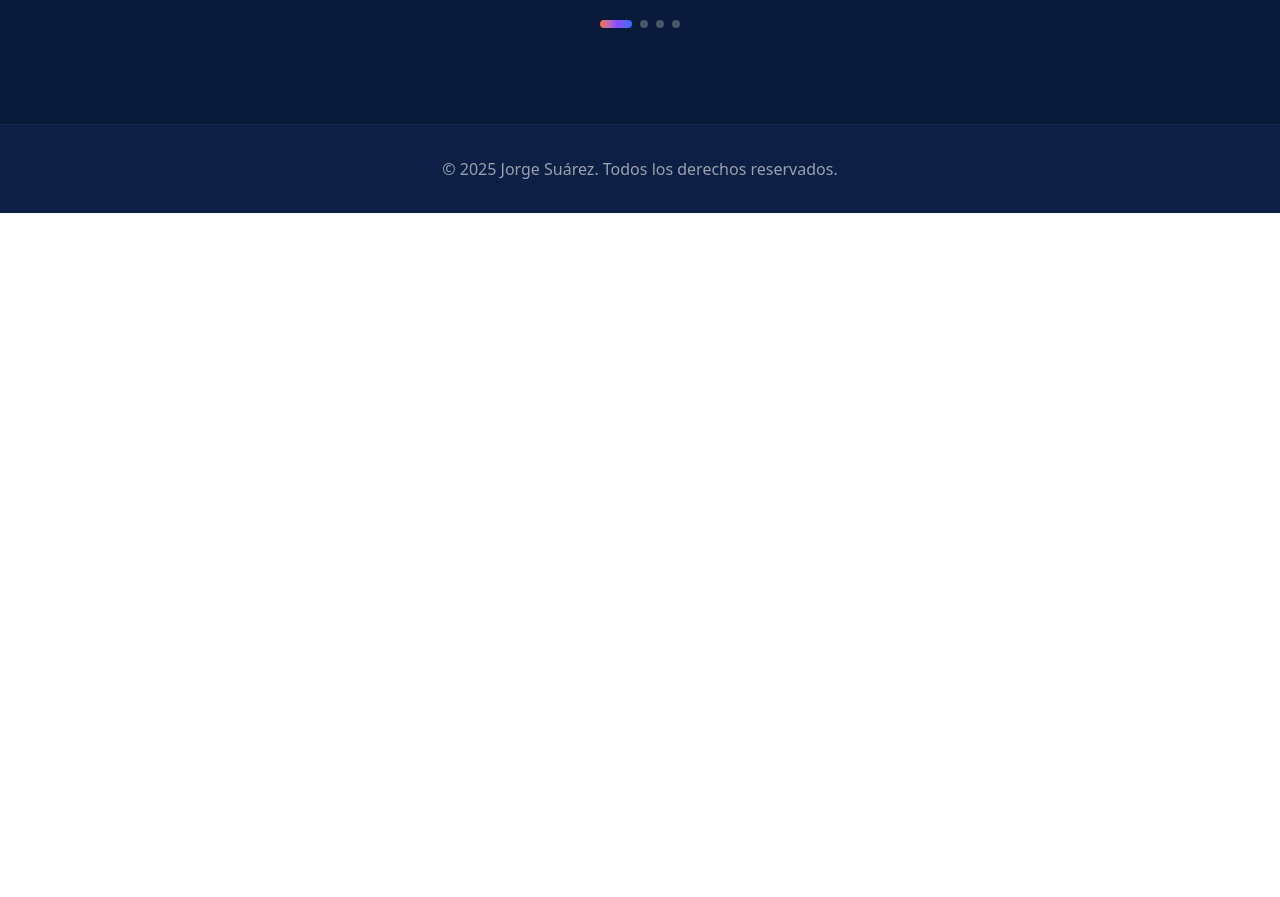
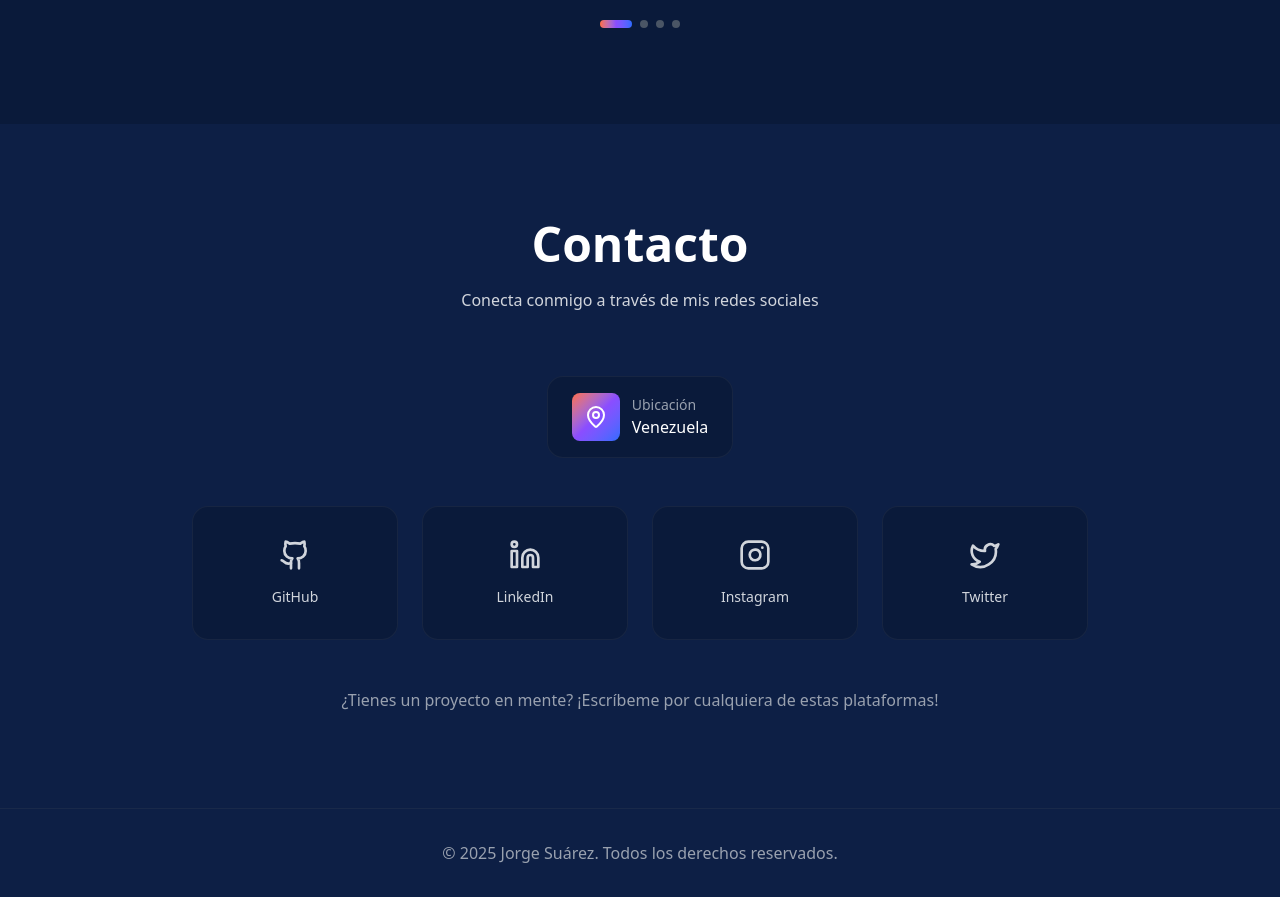
Before and after one commit to JASR2003/SitioWebPersonal-V2, a React (Vite) app: page / in a window 1280 px wide. Shown: the part 6360-7257 px from the top of the page. Before the commit the page ends 6573 px from the top, so only its background shows below. Built offline with nearby package versions, Linux system fonts and the light colour scheme.

Commit message:
Plantilla contacto

```diff
--- a/src/App.jsx
+++ b/src/App.jsx
@@ -4,6 +4,7 @@ import { Skills } from './components/Skills';
 import { Experience } from './components/Experience';
 import { Projects } from './components/Projects';
 import { Education } from './components/Education';
+import { Contact } from './components/Contact';
 
 function App() {
   return (
@@ -16,6 +17,7 @@ function App() {
         <Experience />
         <Projects />
         <Education />
+        <Contact />
       </main>
 
       <footer className="bg-[#0D1F45] py-8 border-t border-gray-700/30">
--- a/src/components/Contact.jsx
+++ b/src/components/Contact.jsx
@@ -0,0 +1,85 @@
+import { Github, Linkedin, Instagram, Twitter, MapPin } from 'lucide-react';
+
+export function Contact() {
+    const socialLinks = [
+        {
+            name: 'GitHub',
+            icon: <Github className="w-8 h-8" />,
+            url: 'https://github.com/jorgesuarez',
+            color: 'hover:bg-gray-900 dark:hover:bg-white',
+            textColor: 'hover:text-white dark:hover:text-gray-900'
+        },
+        {
+            name: 'LinkedIn',
+            icon: <Linkedin className="w-8 h-8" />,
+            url: 'https://linkedin.com/in/jorgesuarez',
+            color: 'hover:bg-[#0077B5]',
+            textColor: 'hover:text-white'
+        },
+        {
+            name: 'Instagram',
+            icon: <Instagram className="w-8 h-8" />,
+            url: 'https://instagram.com/jorgesuarez',
+            color: 'hover:bg-gradient-to-br hover:from-[#FF6A3D] hover:via-[#FF3D4E] hover:to-[#8B4DFF]',
+            textColor: 'hover:text-white'
+        },
+        {
+            name: 'Twitter',
+            icon: <Twitter className="w-8 h-8" />,
+            url: 'https://twitter.com/jorgesuarez',
+            color: 'hover:bg-[#1DA1F2]',
+            textColor: 'hover:text-white'
+        }
+    ];
+
+    return (
+        <section id="contacto" className="py-16 md:py-24 px-6 bg-[#0D1F45] transition-colors duration-300">
+            <div className="container mx-auto max-w-6xl">
+                <div className="text-center mb-12 md:mb-16">
+                    <h2 className="text-3xl md:text-4xl lg:text-5xl font-semibold mb-5 text-white">
+                        Contacto
+                    </h2>
+                    <p className="text-gray-300 max-w-2xl mx-auto">
+                        Conecta conmigo a través de mis redes sociales
+                    </p>
+                </div>
+
+                {/* Location */}
+                <div className="flex justify-center mb-12">
+                    <div className="flex items-center gap-3 px-6 py-4 rounded-2xl bg-[#0A1A3A] border border-gray-700/30">
+                        <div className="p-3 rounded-lg bg-gradient-to-br from-[#FF6A3D] via-[#8B4DFF] to-[#296BFF]">
+                            <MapPin className="w-6 h-6 text-white" />
+                        </div>
+                        <div className="text-left">
+                            <p className="text-sm text-gray-400">Ubicación</p>
+                            <p className="text-white">Venezuela</p>
+                        </div>
+                    </div>
+                </div>
+
+                {/* Social Links */}
+                <div className="grid grid-cols-2 md:grid-cols-4 gap-6 max-w-4xl mx-auto">
+                    {socialLinks.map((social, index) => (
+                        <a
+                            key={index}
+                            href={social.url}
+                            target="_blank"
+                            rel="noopener noreferrer"
+                            className={`group p-8 rounded-2xl bg-[#0A1A3A] border border-gray-700/30 text-gray-300 transition-all duration-300 hover:scale-105 hover:shadow-xl hover:border-transparent ${social.color} ${social.textColor} flex flex-col items-center justify-center gap-4`}
+                        >
+                            {social.icon}
+                            <span className="text-sm">{social.name}</span>
+                        </a>
+                    ))}
+                </div>
+
+                {/* Additional Message */}
+                <div className="text-center mt-12">
+                    <p className="text-gray-400">
+                        ¿Tienes un proyecto en mente? ¡Escríbeme por cualquiera de estas plataformas!
+                    </p>
+                </div>
+            </div>
+        </section>
+    );
+}
```
